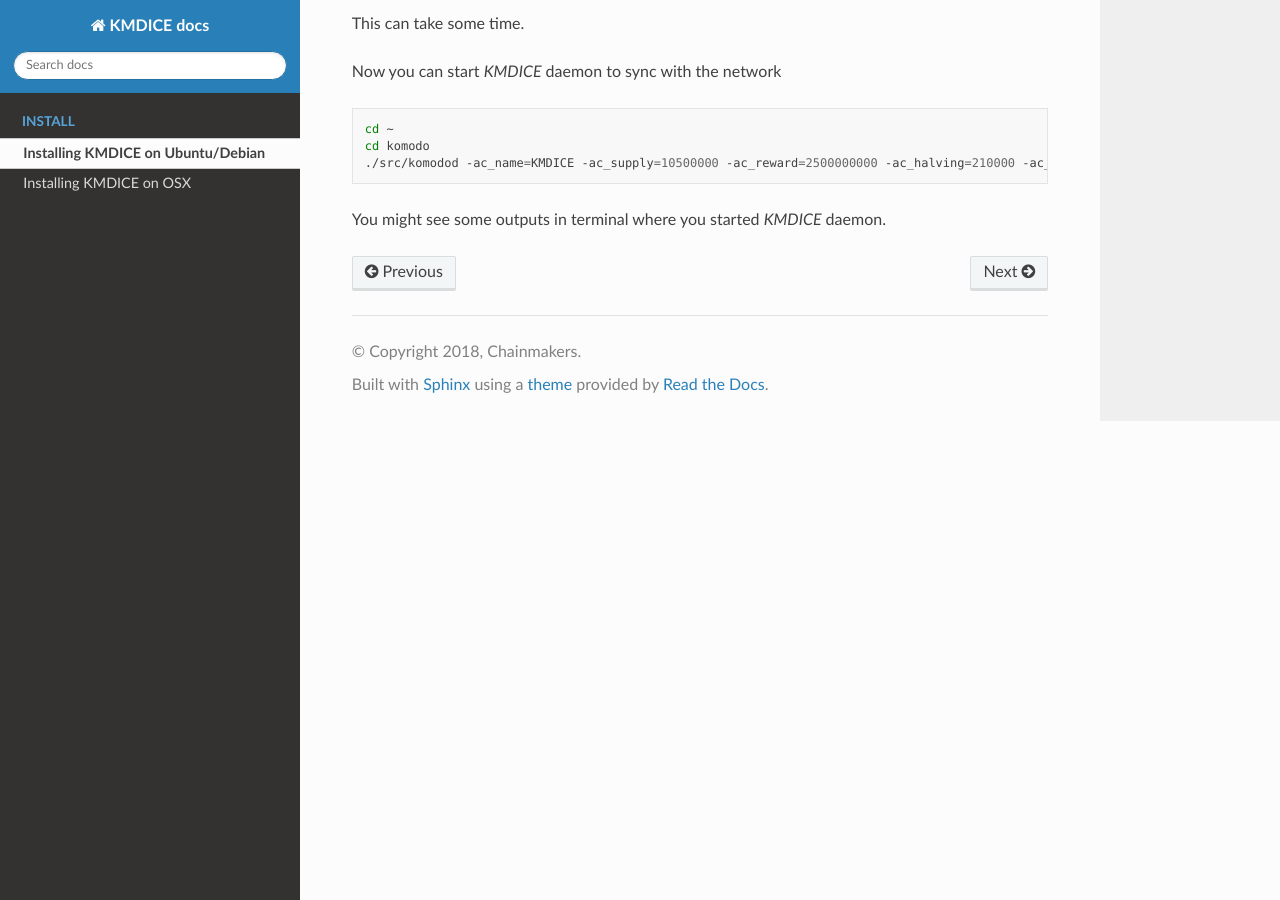
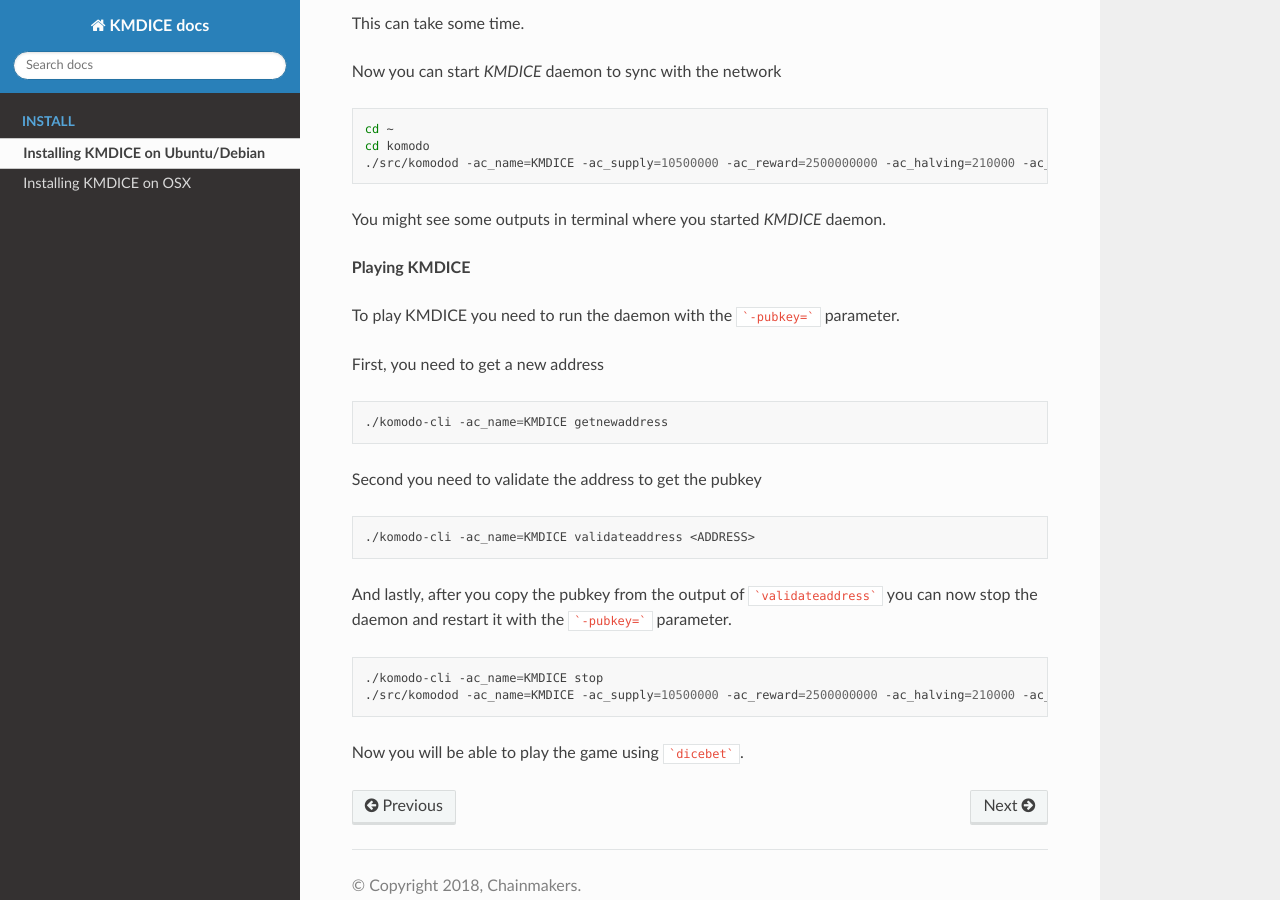
Before and after one commit to chainmakers/kmdicedocs, a Sphinx documentation site: the page built from source/komodoinstallguide.rst, in a window 1280 px wide and 900 px high, scrolled down 857 px. Built offline with Sphinx 7.4.7 and the Read the Docs theme 2.0.0, drawn with Linux system fonts in a browser that asks for light colours; pages that are not in the unit, such as notebooks, are missing from menus.

Commit message:
modified:   komodoinstallguide.rst

````diff
--- a/source/komodoinstallguide.rst
+++ b/source/komodoinstallguide.rst
@@ -51,3 +51,31 @@
         ./src/komodod -ac_name=KMDICE -ac_supply=10500000 -ac_reward=2500000000 -ac_halving=210000 -ac_cc=2 -addressindex=1 -spentindex=1 &
 
 You might see some outputs in terminal where you started `KMDICE` daemon.
+
+**Playing KMDICE**
+
+To play KMDICE you need to run the daemon with the ```-pubkey=``` parameter.
+
+First, you need to get a new address
+
+.. code-block:: shell
+
+	./komodo-cli -ac_name=KMDICE getnewaddress
+
+Second you need to validate the address to get the pubkey
+
+.. code-block:: shell
+
+	./komodo-cli -ac_name=KMDICE validateaddress <ADDRESS>
+
+
+And lastly, after you copy the pubkey from the output of ```validateaddress``` you can now stop the daemon and restart it with the ```-pubkey=``` parameter.
+
+
+.. code-block:: shell
+
+	./komodo-cli -ac_name=KMDICE stop
+	./src/komodod -ac_name=KMDICE -ac_supply=10500000 -ac_reward=2500000000 -ac_halving=210000 -ac_cc=2 -addressindex=1 -spentindex=1 -pubkey=<YOUR PUBKEY> &
+
+
+Now you will be able to play the game using ```dicebet```.
````
